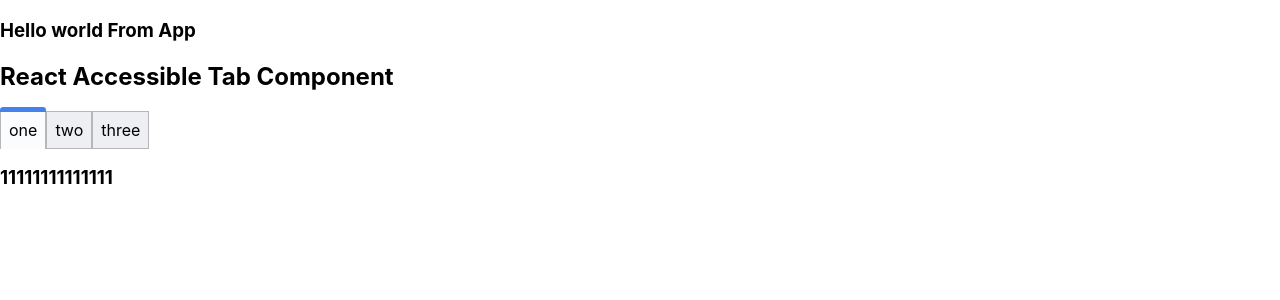
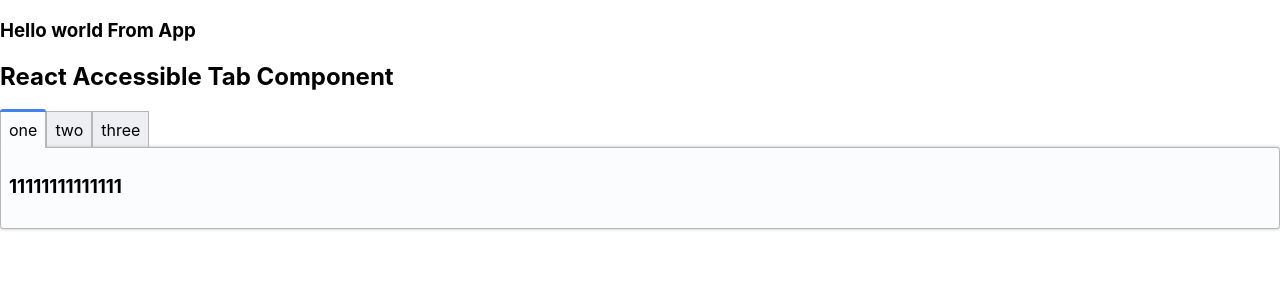
Before and after one commit to mirsujat/react-challenge-23, a React (Create React App) app: page / in a window 1280 px wide. Shown: the top 300 px of the page. Built offline with nearby package versions, Linux system fonts and the light colour scheme.

Commit message:
Update Challenge.js

```diff
--- a/src/Components/Challenge/Challenge.js
+++ b/src/Components/Challenge/Challenge.js
@@ -5,7 +5,9 @@ class Challenge extends Component {
     constructor(props) {
         super(props);
 
-        this.state = { activeTab: this.props.children[0].props.label };
+        this.tabs = this.props.children;
+        this.focusRef = React.createRef();
+        this.state = { activeTab: false };
 
         this.navigationKey = {
             left: 37,
@@ -13,6 +15,15 @@ class Challenge extends Component {
             right: 39,
             down: 40,
         }
+    }
+
+    componentDidMount() {
+        let tab = this.tabs[0].props.label;
+        this.selectTab(tab);
+    }
+
+    componentDidUpdate(){
+        this.focusRef.focus();
     }
 
     onClickTabItem = (tab) =>{
@@ -23,17 +34,18 @@ class Challenge extends Component {
          this.setState({  activeTab : tab })
     }
     nextTab = (tab) =>{
-        let index = this.props.children.indexOf(tab);
-        if(index < this.props.children.length - 1){
+        let index = this.tabs.indexOf(tab);
+        if(index < this.tabs.length - 1){
             let newIndex = index + 1;
-            this.selectTab(this.props.children[newIndex].props.label);
+            this.selectTab(this.tabs[newIndex].props.label);
         }
         console.log(index);
     }
 
     onKeyUp = (e, tab) =>{
+
+        let key = e.keyCode;
         e.preventDefault();
-        let key = e.keyCode;
         switch(key){
             case this.navigationKey.right:
                 this.nextTab(tab)
@@ -48,13 +60,18 @@ class Challenge extends Component {
             <div>
             <h2>React Accessible Tab Component</h2>
             <div className='tablist' role='tablist'>
-            {this.props.children.map((child, i) =>(
+            {this.tabs.map((child, i) =>(
                 <button
                 key={i}
                 role='tab'
+                id={`tab-${i + 1}`}
+                aria-controls={`tabpanel-${i + 1}`}
                 aria-selected={this.state.activeTab === child.props.label}
                 onClick={() => this.onClickTabItem(child.props.label)}
                 onKeyUp={(e) => this.onKeyUp(e, child.props.label)}
+                tabIndex={this.state.activeTab === child.props.label ? 0 : -1}
+                ref={(el) => {if(this.state.activeTab === child.props.label) this.focusRef = el}}
+                className='tab'
 
                 >
                     {child.props.label}
@@ -63,10 +80,18 @@ class Challenge extends Component {
 
             </div>
             <div>
-                {this.props.children.map((child, i) =>{
+                {this.tabs.map((child, i) =>{
                     if(this.state.activeTab !== child.props.label) return undefined;
                     return(
-                        <div key={i}>
+                        <div
+                        key={i}
+                        tabIndex='0'
+                        role='tabpanel'
+                        id={`tabpanel-${i + 1}`}
+                        aria-labelledby={`tab-${i + 1}`}
+                        aria-hidden={this.state.activeTab === child.props.label ? false : true}
+                        className='tabpanel'
+                        >
                             {child.props.children}
                         </div>
                     )
```
